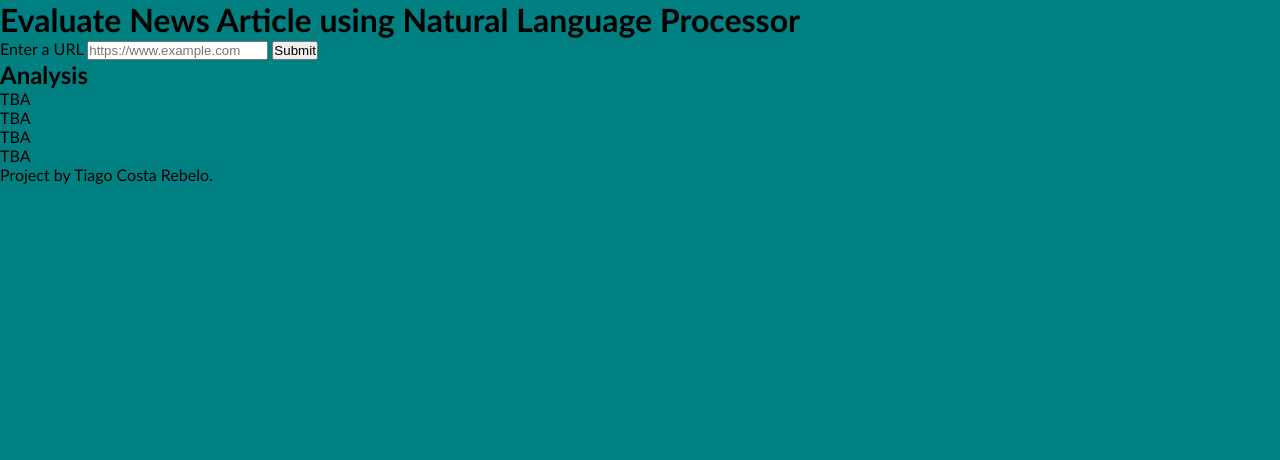
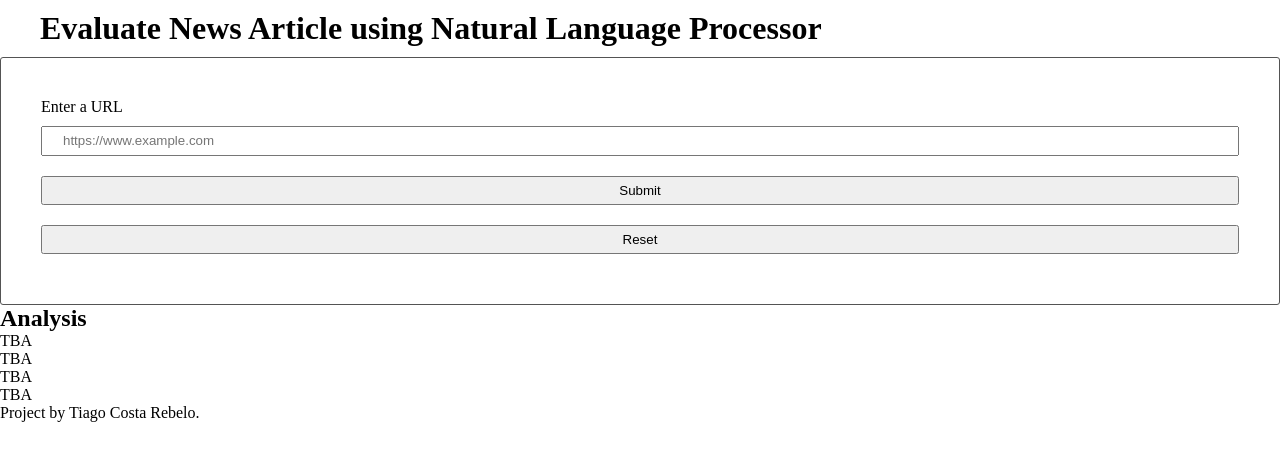
Before and after one commit to tiagocostarebelo/udacity-evalnlpproj, a website built with webpack: page src/client/views/index.html in a window 1280 px wide. Built offline with nearby package versions, Linux system fonts and the light colour scheme.

Commit message:
installed nodemon for easy server refresh and updated code

```diff
--- a/package.json
+++ b/package.json
@@ -4,6 +4,7 @@
   "description": "Project 4 for Udacity FEND NanoDegree to create an app that evaluates news articles using Natural Language Processor",
   "main": "index.js",
   "scripts": {
+    "watch": "nodemon",
     "start": "node ./src/server/index.js",
     "build-prod": "webpack --config webpack.prod.js",
     "build-dev": "webpack serve --config webpack.dev.js --open"
@@ -24,6 +25,7 @@
     "dotenv": "^8.2.0",
     "express": "^4.17.1",
     "node": "^15.12.0",
+    "nodemon": "^2.0.7",
     "webpack": "^5.28.0",
     "webpack-cli": "^4.6.0"
   },
--- a/src/client/index.js
+++ b/src/client/index.js
@@ -1,6 +1,10 @@
 import { handleSubmit } from "./js/formHandler";
 import { checkUrl } from "./js/checkUrl";
 
-import "./styles/main.scss";
+import "./styles/base.scss";
+import "./styles/footer.scss";
+import "./styles/form.scss";
+import "./styles/header.scss";
+
 
 export { handleSubmit, checkUrl }
--- a/src/client/js/formHandler.js
+++ b/src/client/js/formHandler.js
@@ -1,4 +1,5 @@
 import {checkUrl} from "./checkUrl";
+
 
 document.getElementById('submit').addEventListener('click', handleSubmit);
 
@@ -7,13 +8,15 @@ function handleSubmit(event) {
     let formUrl = document.getElementById('url').value
         if(checkUrl(formUrl)) {
             console.log(formUrl)
+
         } else {
-            console.log('invalid URL')
-            console.log(formUrl)
-            errorMessage()
-        }
+                alert('invalid URL')
+                console.log(formUrl)
+                errorMessage()
+            }
 };
 
+//need to change this, it is creating a new paragraph on each wrong submission instead of removing and updating the same one
 function errorMessage() {
     const validator = document.getElementById('url_validation');
     const newP = document.createElement('p');
@@ -22,4 +25,5 @@ function errorMessage() {
 };
 
 
+
 export {handleSubmit}
--- /dev/null
+++ b/src/client/styles/base.scss
@@ -0,0 +1,11 @@
+*{
+    margin: 0;
+    padding: 0;
+    box-sizing: border-box;
+}
+
+body {
+    display: flex;
+    flex-direction: column;
+    min-height: 100vh;
+}
--- /dev/null
+++ b/src/client/styles/form.scss
@@ -0,0 +1,12 @@
+form {
+    border: 1px solid #545454;
+    border-radius: 3px;
+    padding: 40px;
+}
+
+input {
+    padding: 5px 20px;
+    width: 100%;
+    line-height: 16px;
+    margin: 10px 0;
+}
--- /dev/null
+++ b/src/client/styles/header.scss
@@ -0,0 +1,5 @@
+header {
+    display: flex;
+    justify-content: space-between;
+    padding: 10px 40px;
+}
--- a/src/client/styles/main.scss
+++ /dev/null
@@ -1,11 +0,0 @@
-* {
-    margin: 0;
-    padding: 0;
-    box-sizing: border-box;
-}
-
-body {
-    margin: 0;
-    background-color: teal;
-    font-family:'Gill Sans', 'Gill Sans MT', Calibri, 'Trebuchet MS', sans-serif
-}
--- a/src/client/views/index.html
+++ b/src/client/views/index.html
@@ -17,6 +17,7 @@
                 <label for="url">Enter a URL</label>
                 <input type="url" id="url" name="homepage" placeholder="https://www.example.com" required>
                 <input type="submit" id="submit"name="submit" value="Submit">
+                <input type="reset" id="reset"name="reset" value="Reset">
             </form>
             <div id="url_validation">
             </div>
@@ -25,7 +26,7 @@
 
     <section>
         <h2 class="analysis">Analysis</h2>
-        <div class="report">
+        <div id="report">
             <ul>
                 <li>TBA</li>
                 <li>TBA</li>
```
Also changed, not shown: src/server/index.js (+12 -8 lines), src/client/styles/footer.scss (added), 1 other file.
